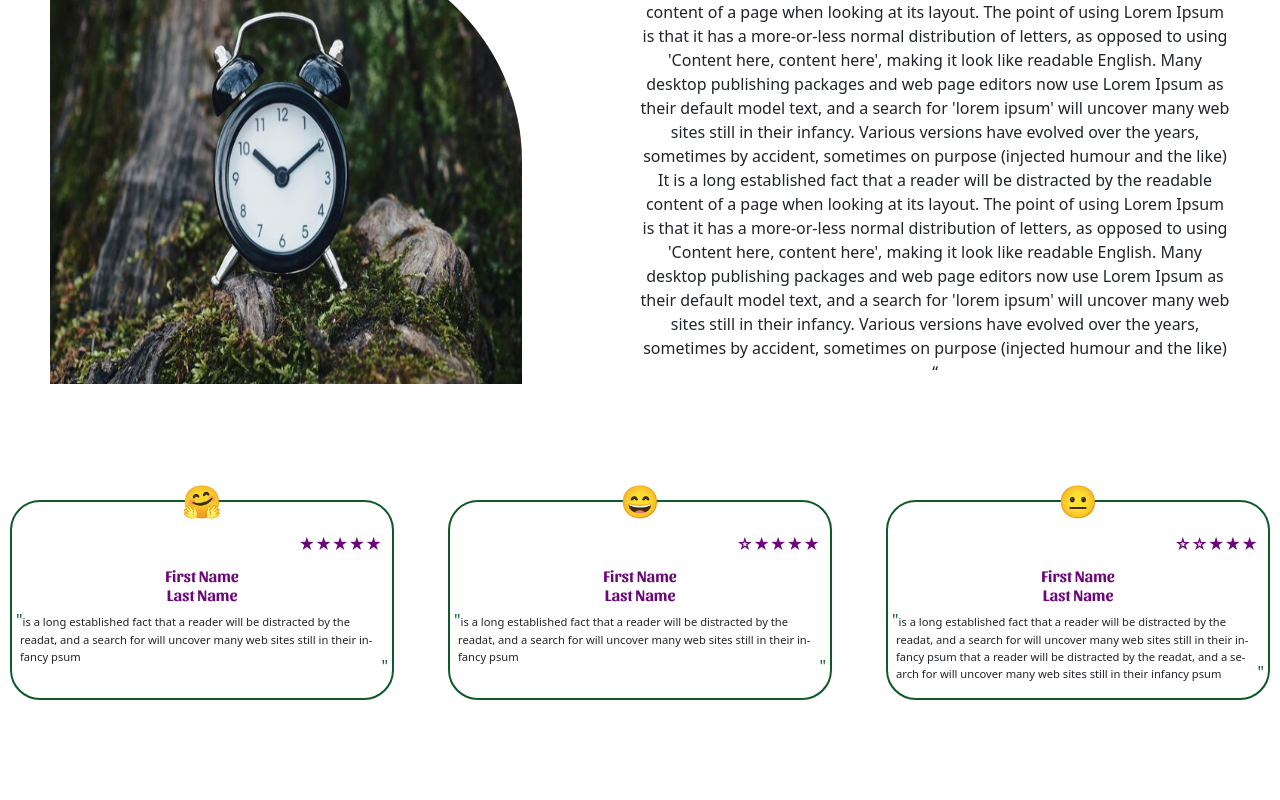
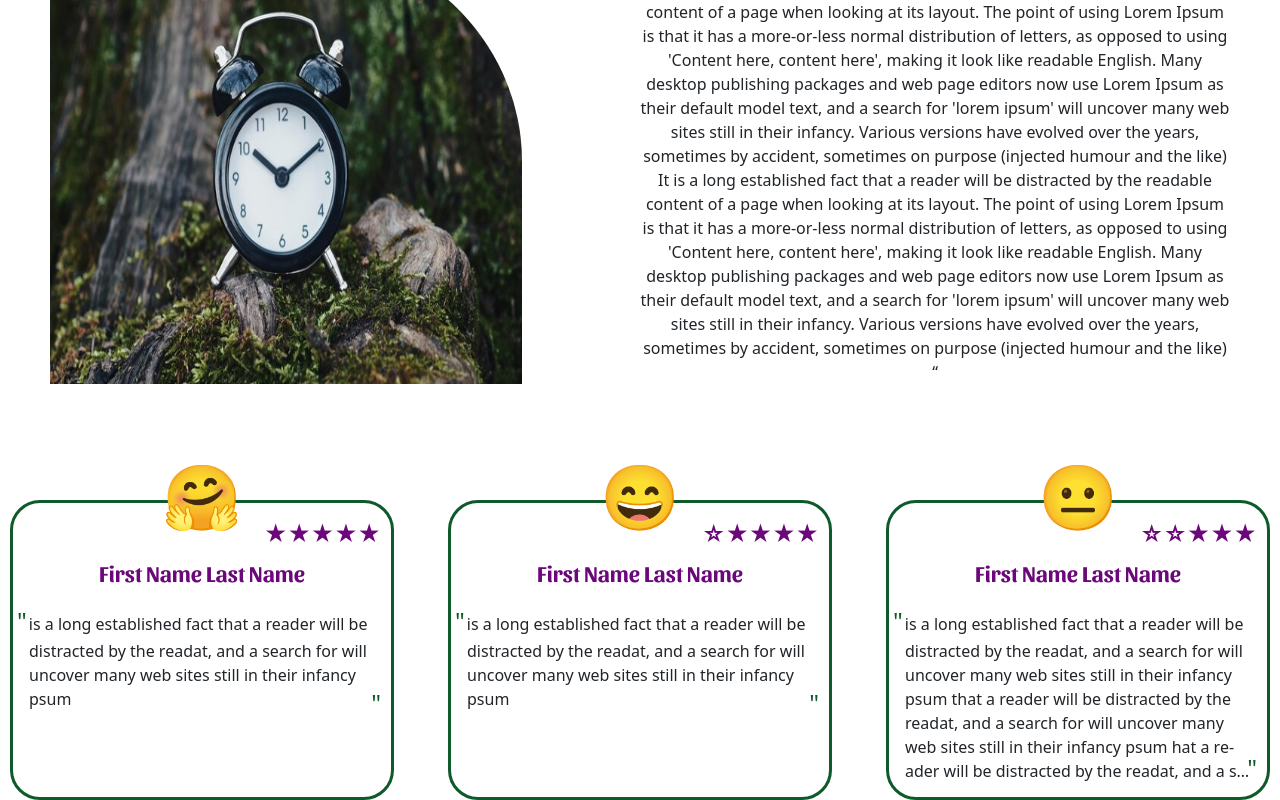
Before and after one commit to rh-pr/mira-coaching, a React (Vite) app in the folder client/: page / in a window 1280 px wide. Shown: the part 1707-2507 px from the top of the page. Before the commit the page ends 2407 px from the top, so only its background shows below. Built offline with nearby package versions, Linux system fonts and the light colour scheme.

Commit message:
adapt styles

```diff
--- a/client/src/components/home/Home.scss
+++ b/client/src/components/home/Home.scss
@@ -114,6 +114,7 @@ $sarina-font: 'Sarina';
             .inner {
                 height: 100%;
                 width: 100%;
+                text-align: center;
                 transition: 1s ease-in-out;
                 backface-visibility: hidden;
 
@@ -382,16 +383,17 @@ $sarina-font: 'Sarina';
 
             gap: 30px;
             width: 190px;
-            height: 360px;
+            height: 310px;
 
-           .inneer {
+           .inner {
                 img {
-                    width: 180px;
-                    height: 180px;
+                    width: 140px;
+                    height: 140px;
                 }
 
                 h3 {
                     font-style: 2.2rem;
+                    padding-top: 12px;
                 }
 
                 p {
@@ -447,6 +449,53 @@ $sarina-font: 'Sarina';
         }
     }
 
+    .review-card {
+        border: 3px solid $base-bg-color !important;
+        border-radius: 2 !important;
+        height: 400px;
+
+        .emoji {
+            font-size: 3rem !important;
+            top: -40px !important;
+       }
+
+        .stars {
+            padding-right: 10px;
+            padding-top: 10px !important;
+        }
+
+        .initials {
+            flex-direction: column;
+            align-items: center;
+            font-size: 1.2rem ;
+            line-height: 1.2;
+        }
+
+        .rev-cont {
+            padding: 4px 4px!important;
+            max-height: 46%;
+            font-size: 0.8rem !important;
+
+
+            p {
+                padding: 2px 8px 0px 8px !important;
+                -webkit-line-clamp: 4;
+
+                &::before {
+                    margin-left: -4px;
+                    font-size: 1rem;
+                }
+
+                &::after {
+                    font-size: 1rem;
+                    bottom: 1px !important;
+                    right: 6px !important;
+                    // transform: translateY(-20%);
+                }
+            }
+
+        }
+    }
 }
 
 
@@ -570,4 +619,54 @@ $sarina-font: 'Sarina';
             };
         }
     }
+
+    .review-card {
+        height: 300px !important;
+
+        .emoji {
+            font-size: 4rem !important;
+            top: -55px !important;
+       }
+
+        .stars {
+            padding-top: 4px !important;
+            font-size: 1.4rem!important;
+        }
+
+        .initials {
+            flex-direction: row !important;
+            justify-content: center !important;
+            gap: 4px;
+            font-size: 1.4rem !important;
+            padding-bottom: 10px;
+        }
+
+        .rev-cont {
+            padding: 4px 4px!important;
+            max-height: 70%  !important;
+            font-size: 1rem !important;
+
+
+            p {
+                padding: 2px 12px 0px 12px !important;
+                -webkit-line-clamp: 7  !important;
+
+                &::before {
+                    margin-left: -12px  !important;
+                    font-size: 1.5rem !important;
+                    padding-right: 2px;
+                }
+
+                &::after {
+                    font-size: 1.5rem  !important;
+                    bottom: 10px !important;
+                    right: 10px !important;
+                    padding-left: 2px;
+                    // transform: translateY(-20%);
+                }
+            }
+
+        }
+
+    }
 }
--- a/client/src/constants/main.ts
+++ b/client/src/constants/main.ts
@@ -56,6 +56,6 @@ export const reviews = [
         note:3,
         fname: 'First Name',
         lname: 'Last Name',
-        content: 'is a long established fact that a reader will be distracted by the readat, and a search for will uncover many web sites still in their infancy psum that a reader will be distracted by the readat, and a search for will uncover many web sites still in their infancy psum'
+        content: 'is a long established fact that a reader will be distracted by the readat, and a search for will uncover many web sites still in their infancy psum that a reader will be distracted by the readat, and a search for will uncover many web sites still in their infancy psum hat a reader will be distracted by the readat, and a search for will uncover many web sites still in their infancy psum that a reader will be distracted by the readat, and a search for will uncover many web sites still'
     }
 ];
```
